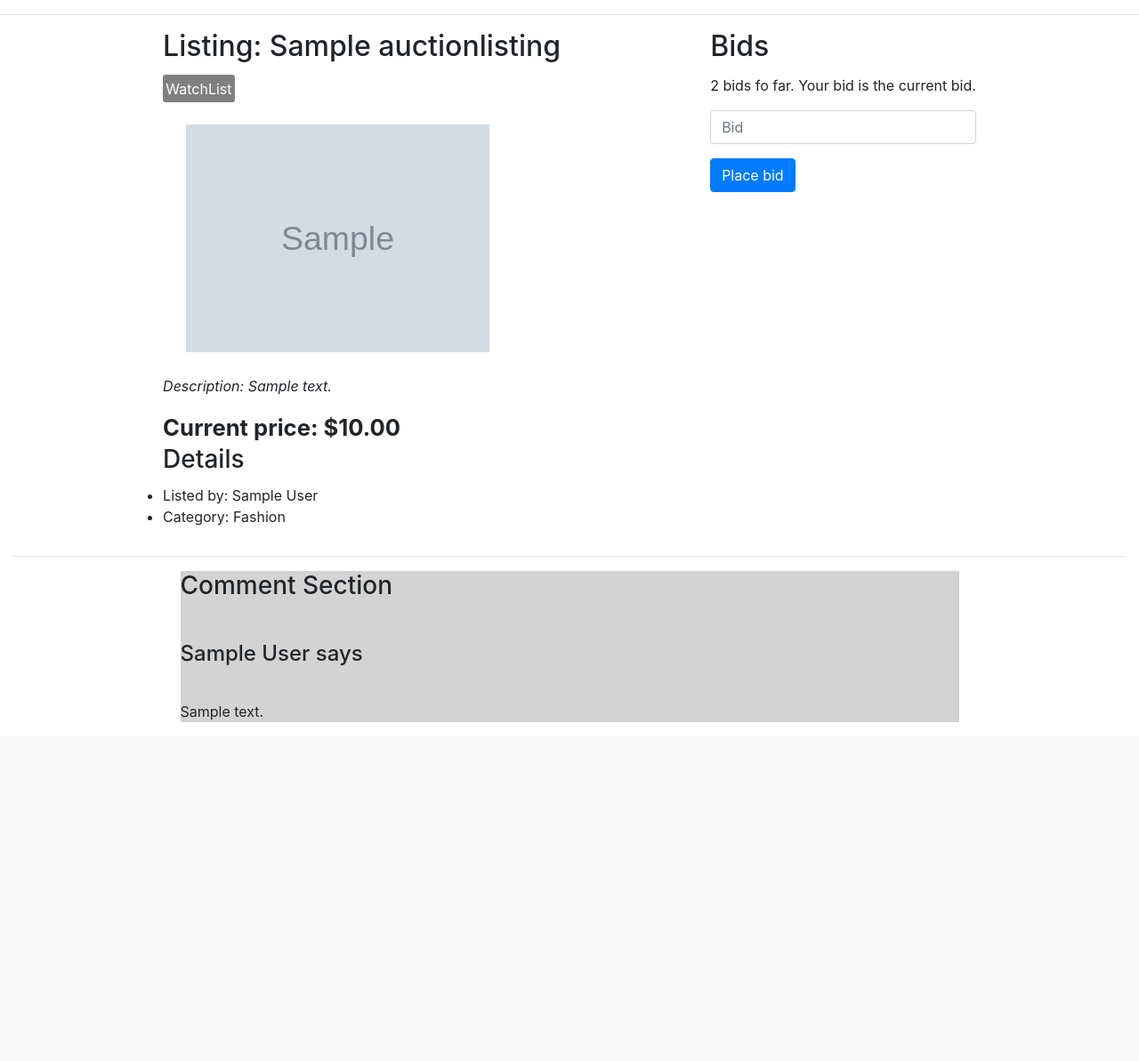
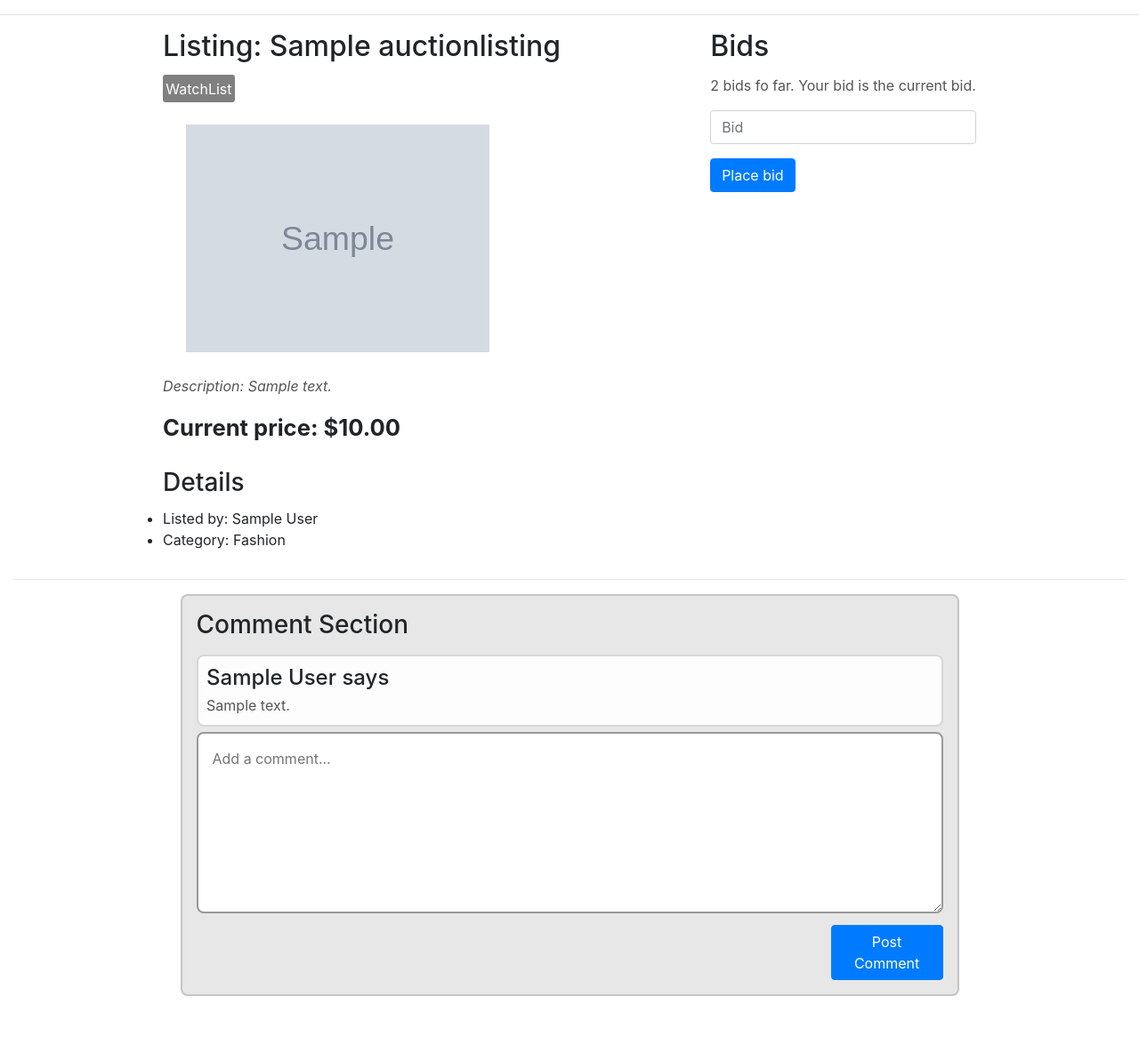
Before and after one commit to Matheus-IT/commerce, a Django app: page /listings/1 in a window 1280 px wide. Shown: the part 67-1260 px from the top of the page at 89% size. Before the commit the page ends 879 px from the top, so only its background shows below. Run offline with Django 3.2, Linux system fonts and the light colour scheme; tables that the repository leaves empty hold one stand-in row (values such as "Sample post"); grey boxes marked "Sample" are stand-in pictures; some libraries are stand-ins or nearby versions.

Commit message:
base for the form of comment section

```diff
--- a/auctions/static/auctions/sass/_globals.scss
+++ b/auctions/static/auctions/sass/_globals.scss
@@ -2,12 +2,21 @@
 	margin: 0;
 	padding: 0;
 }
+
+// colors
+$lightGray: rgb(231, 231, 231);
+$gray: rgb(153, 153, 153);
+$darkGray: rgb(85, 85, 85);
 
 body {
 	margin: 0;
 	padding: 0;
 }
 
+p {
+	color: $darkGray;
+}
+
 h1, h2, h3, h4, h5, h6 {
 	margin-bottom: 1.6em;
 }
--- a/auctions/static/auctions/sass/_layout.scss
+++ b/auctions/static/auctions/sass/_layout.scss
@@ -3,7 +3,7 @@
 	align-items: center;
 	justify-content: space-between;
 	padding: 0.6em 1.6em;
-	background-color: rgb(236, 236, 236);
+	background-color: $lightGray;
 }
 
 .userStatus {
--- a/auctions/static/auctions/sass/_listingPage.scss
+++ b/auctions/static/auctions/sass/_listingPage.scss
@@ -31,13 +31,59 @@
 
 		.listingPrice {
 			font-size: 1.6em;
+			margin-bottom: 1em;
 		}
+	}
+
+	%rounded_window {
+		padding: 1em;
+		border: 0.125em solid rgba(0, 0, 0, 0.15);
+		border-radius: 0.5em;
 	}
 
 	.commentSection {
 		display: block;
 		width: 70%;
 		margin: auto;
-		background-color: lightGray;
+		margin-bottom: 4.6em;
+		@extend %rounded_window;
+		background-color: $lightGray;
+
+		.commentSection__title {
+			margin-bottom: 0.6em;
+		}
+
+		.comment {
+			@extend %rounded_window;
+			padding: 0.6em;
+			background-color: #fdfdfd;
+
+			&:not(:last-child) {
+				margin-bottom: 0.4em;
+			}
+
+			&__author {
+				margin-bottom: 0.2em;
+			}
+
+			&__content {
+				margin: 0;
+			}
+		}
+
+		.no_comments_yet {
+			font-style: italic;
+		}
+
+		.newComment {
+			@extend %rounded_window;
+			border-color: $gray;
+			width: 100%;
+		}
+
+		.postComment {
+			margin-top: 0.4em;
+			margin-left: 85%;
+		}
 	}
 }
--- a/auctions/static/auctions/sass/styles.css
+++ b/auctions/static/auctions/sass/styles.css
@@ -6,6 +6,10 @@
 body {
   margin: 0;
   padding: 0;
+}
+
+p {
+  color: #555555;
 }
 
 h1, h2, h3, h4, h5, h6 {
@@ -23,7 +27,7 @@ h1, h2, h3, h4, h5, h6 {
       -ms-flex-pack: justify;
           justify-content: space-between;
   padding: 0.6em 1.6em;
-  background-color: #ececec;
+  background-color: #e7e7e7;
 }
 
 .userStatus {
@@ -143,12 +147,55 @@ h1, h2, h3, h4, h5, h6 {
 
 .listingPageContainer .columnsContainer .listingPrice {
   font-size: 1.6em;
+  margin-bottom: 1em;
+}
+
+.listingPageContainer .commentSection, .listingPageContainer .commentSection .comment, .listingPageContainer .commentSection .newComment {
+  padding: 1em;
+  border: 0.125em solid rgba(0, 0, 0, 0.15);
+  border-radius: 0.5em;
 }
 
 .listingPageContainer .commentSection {
   display: block;
   width: 70%;
   margin: auto;
-  background-color: lightGray;
+  margin-bottom: 4.6em;
+  background-color: #e7e7e7;
+}
+
+.listingPageContainer .commentSection .commentSection__title {
+  margin-bottom: 0.6em;
+}
+
+.listingPageContainer .commentSection .comment {
+  padding: 0.6em;
+  background-color: #fdfdfd;
+}
+
+.listingPageContainer .commentSection .comment:not(:last-child) {
+  margin-bottom: 0.4em;
+}
+
+.listingPageContainer .commentSection .comment__author {
+  margin-bottom: 0.2em;
+}
+
+.listingPageContainer .commentSection .comment__content {
+  margin: 0;
+}
+
+.listingPageContainer .commentSection .no_comments_yet {
+  font-style: italic;
+}
+
+.listingPageContainer .commentSection .newComment {
+  border-color: #999999;
+  width: 100%;
+}
+
+.listingPageContainer .commentSection .postComment {
+  margin-top: 0.4em;
+  margin-left: 85%;
 }
 /*# sourceMappingURL=styles.css.map */
--- a/auctions/templates/auctions/listingPage.html
+++ b/auctions/templates/auctions/listingPage.html
@@ -75,6 +75,19 @@
 			{% empty %}
 				<p class="no_comments_yet">No comments yet...</p>
 			{% endfor %}
+
+			<form action="{% url 'auctions:addComment' listing.id %}" method="post">
+				<textarea
+					required
+					class="newComment"
+					name="newComment"
+					cols="90"
+					rows="7"
+					placeholder="Add a comment..."
+				></textarea>
+
+				<button class="btn btn-primary postComment" type="submit">Post Comment</button>
+			</form>
 		</div>
 	</div>
 {% endblock %}
```
Also changed, not shown: 1 other file.
